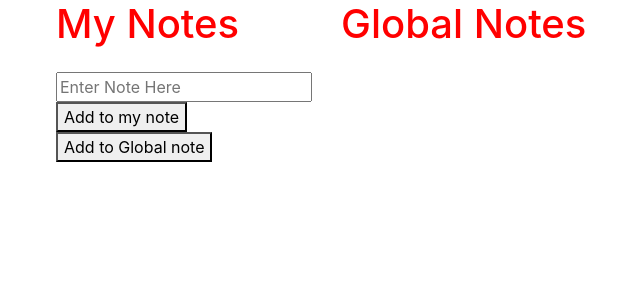
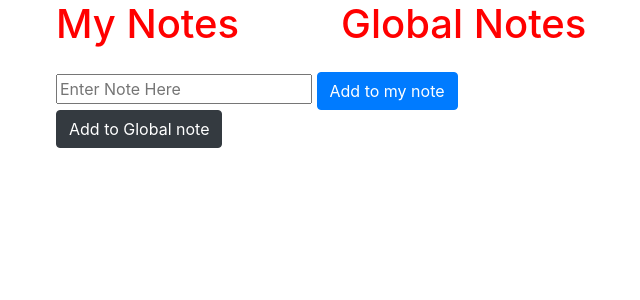
Before and after one commit to Juno-T/lecture0, a Flask app: template src2/notes/templates/index.html in a window 1280 px wide. Shown: the top 300 px of the page, without its empty margins (29-669 px from the left). Run offline with Flask 2, Linux system fonts and the light colour scheme; the template is opened without the code that fills it, so the values that code supplies are empty; some libraries are stand-ins or nearby versions.

Commit message:
bootstrapped the buttons

```diff
--- a/src2/notes/templates/index.html
+++ b/src2/notes/templates/index.html
@@ -32,11 +32,11 @@
             </div>
         </div>
         <div class="row">
-            <div class="col-3">
+            <div class="col-lg-6">
                 <form action="{{ url_for('index') }}" method="post">
                     <input type="text" name="note" placeholder="Enter Note Here">
-                    <button name="submit_button" value="my">Add to my note</button>
-                    <button name="submit_button" value="global">Add to Global note</button>
+                    <button name="submit_button" class="btn btn-primary" value="my">Add to my note</button>
+                    <button name="submit_button" class="btn btn-dark" value="global">Add to Global note</button>
                 </form>
             </div>
         </div>
```
